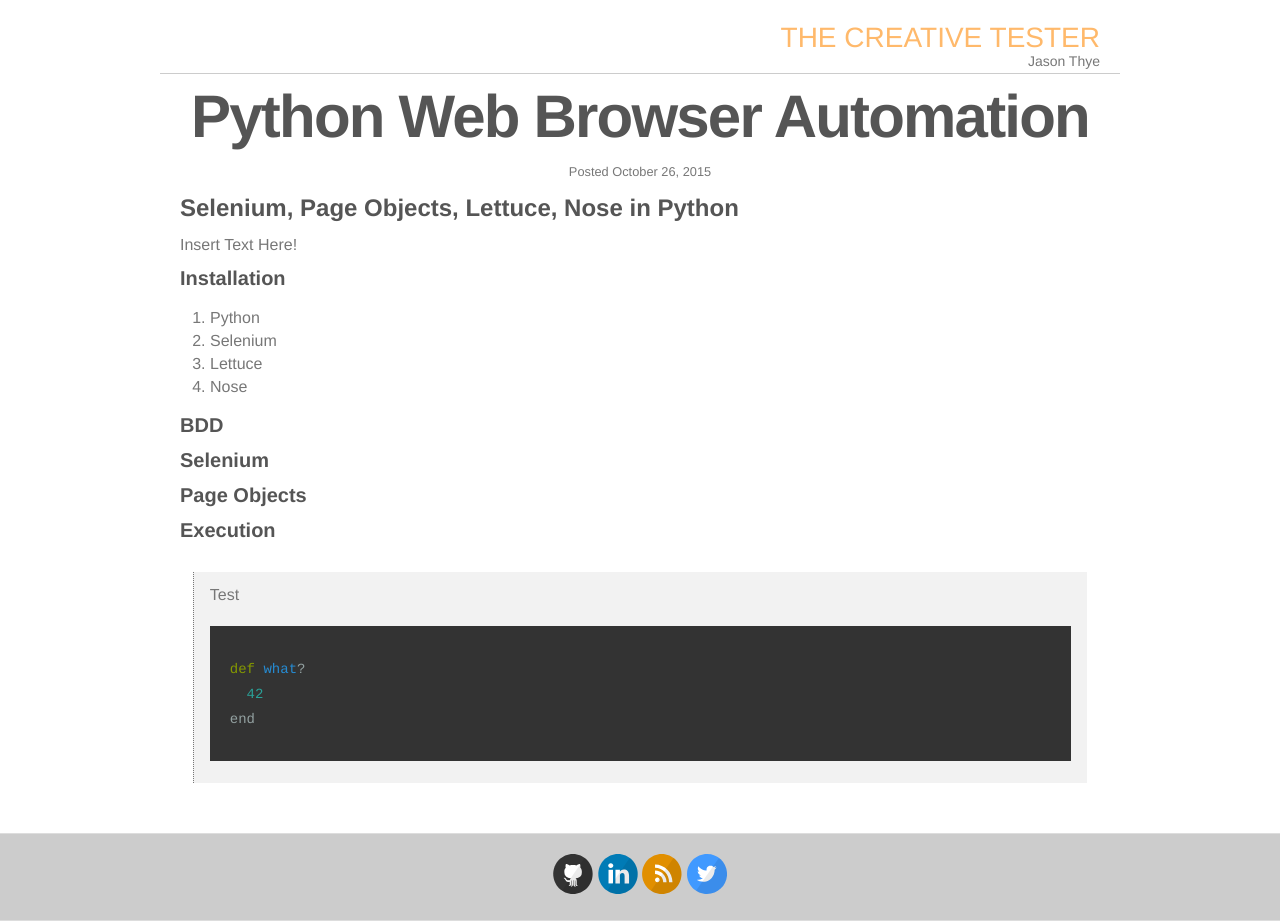
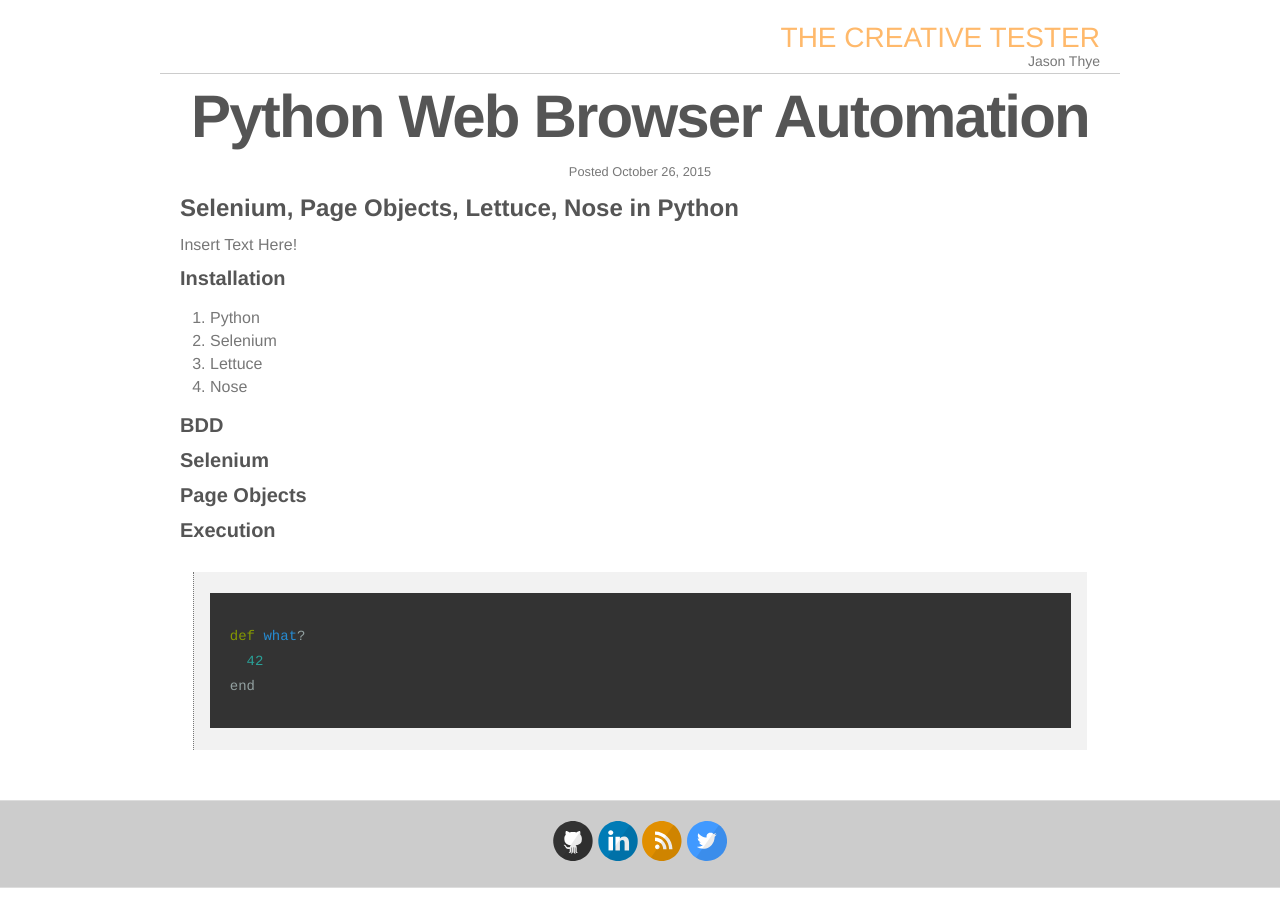
Before and after one commit to the-creative-tester/blog, a Jekyll site: the page built from _posts/2015-10-26-Python-Browser-Automation.md, in a window 1280 px wide. Built offline with Jekyll 4.4.1, drawn with Linux system fonts in a browser that asks for light colours; nearby versions of some CDN libraries; after the commit the page ends 900 px from its top, so only the background shows below that.

Commit message:
Update 2015-10-26-Python-Browser-Automation.md

```diff
--- a/_posts/2015-10-26-Python-Browser-Automation.md
+++ b/_posts/2015-10-26-Python-Browser-Automation.md
@@ -26,7 +26,7 @@ Insert Text Here!
 ### Page Objects
 
 ### Execution
-> Test
+
 >
 ~~~ python
 def what?
```
